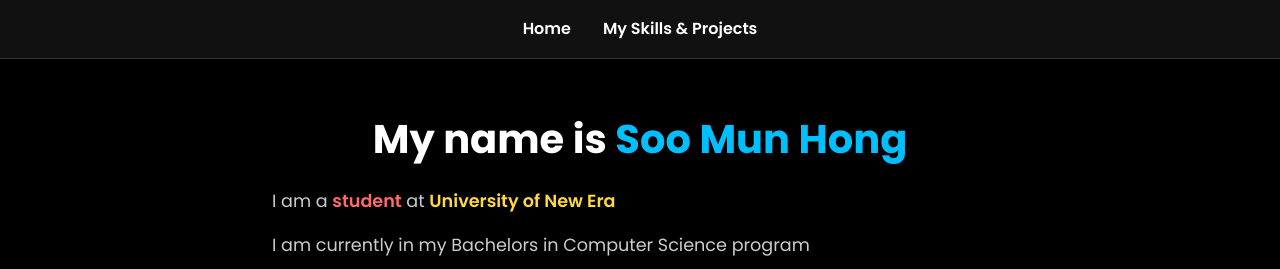
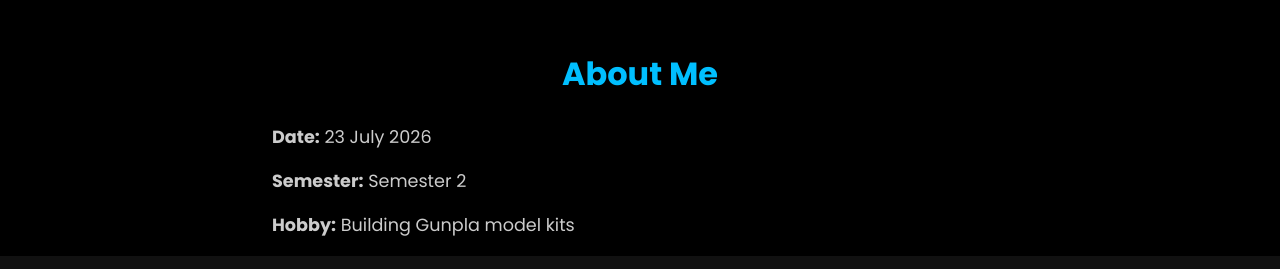
Before and after one commit to cheerful18/my-first-website, a plain HTML site: page index.html in a window 1280 px wide. Shown: the top 269 px of the page. Drawn offline with Linux system fonts and the light colour scheme.

Commit message:
add About Me

```diff
--- a/index.html
+++ b/index.html
@@ -10,6 +10,13 @@
     <link rel="stylesheet" href="index.css">
 </head>
 <body>
+
+    <section>
+  <h2>About Me</h2>
+  <p><strong>Date:</strong> 23 July 2026</p>
+  <p><strong>Semester:</strong> Semester 2</p>
+  <p><strong>Hobby:</strong> Building Gunpla model kits</p>
+</section>
 
     <!-- Navigation Header -->
     <header>
```
